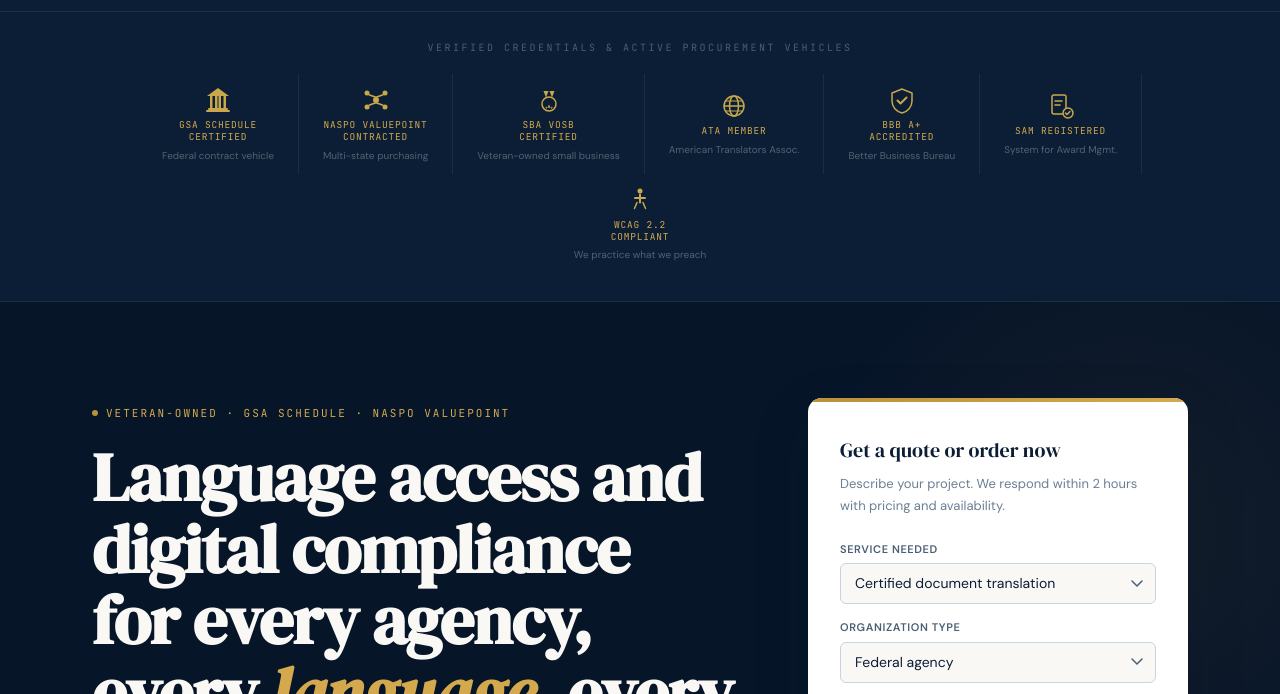
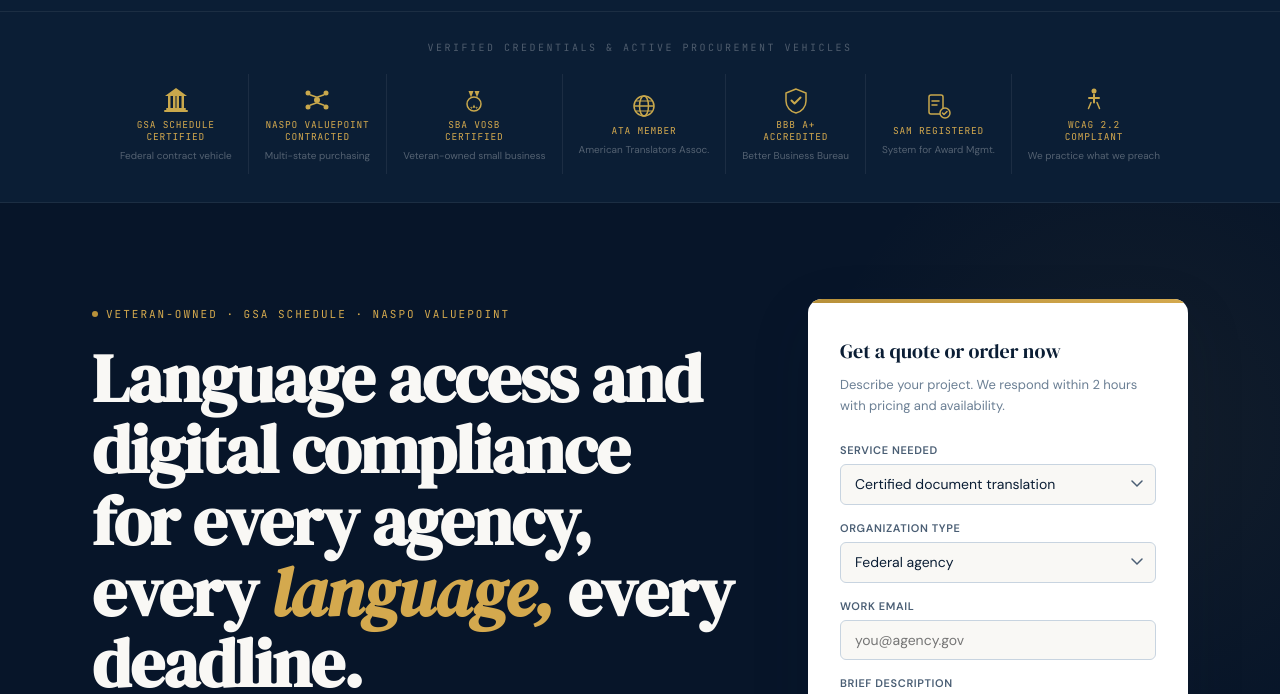
Before and after one commit to jasonrehlinger-web/teamtaika.com, a plain HTML site: page dist/index.html in a window 1280 px wide. Shown: the part 96-790 px from the top of the page. Drawn offline with Linux system fonts and the light colour scheme.

Commit message:
Fix credential badges wrapping — reduce padding so all 7 fit on one row

```diff
--- a/css/main.css
+++ b/css/main.css
@@ -230,9 +230,9 @@ ul, ol { list-style: none; }
 .trust-seal {
   display: flex; flex-direction: column;
   align-items: center; justify-content: center;
-  gap: 5px; padding: 12px 24px;
+  gap: 5px; padding: 12px 16px;
   border-right: 1px solid rgba(255,255,255,0.07);
-  min-width: 120px;
+  min-width: 0;
 }
 .trust-seal:last-child { border-right: none; }
 .trust-seal-icon { font-size: 20px; display:flex; align-items:center; justify-content:center; }
@@ -816,4 +816,4 @@ ul, ol { list-style: none; }
 .animate-fade-up-delay { animation: fadeUp 0.5s 0.15s ease both; }
 
 @media (prefers-reduced-motion: reduce) {
-  * { animation-duration: 0.01m
+  * { animation-duration: 0.01ms !i
--- a/dist/css/main.css
+++ b/dist/css/main.css
@@ -230,9 +230,9 @@ ul, ol { list-style: none; }
 .trust-seal {
   display: flex; flex-direction: column;
   align-items: center; justify-content: center;
-  gap: 5px; padding: 12px 24px;
+  gap: 5px; padding: 12px 16px;
   border-right: 1px solid rgba(255,255,255,0.07);
-  min-width: 120px;
+  min-width: 0;
 }
 .trust-seal:last-child { border-right: none; }
 .trust-seal-icon { font-size: 20px; display:flex; align-items:center; justify-content:center; }
@@ -816,5 +816,4 @@ ul, ol { list-style: none; }
 .animate-fade-up-delay { animation: fadeUp 0.5s 0.15s ease both; }
 
 @media (prefers-reduced-motion: reduce) {
-  * { animation-duration: 0.01ms !important; transition-duration: 0.01ms !important; }
-}
+  * { animation-duration: 0.01ms !i
```
